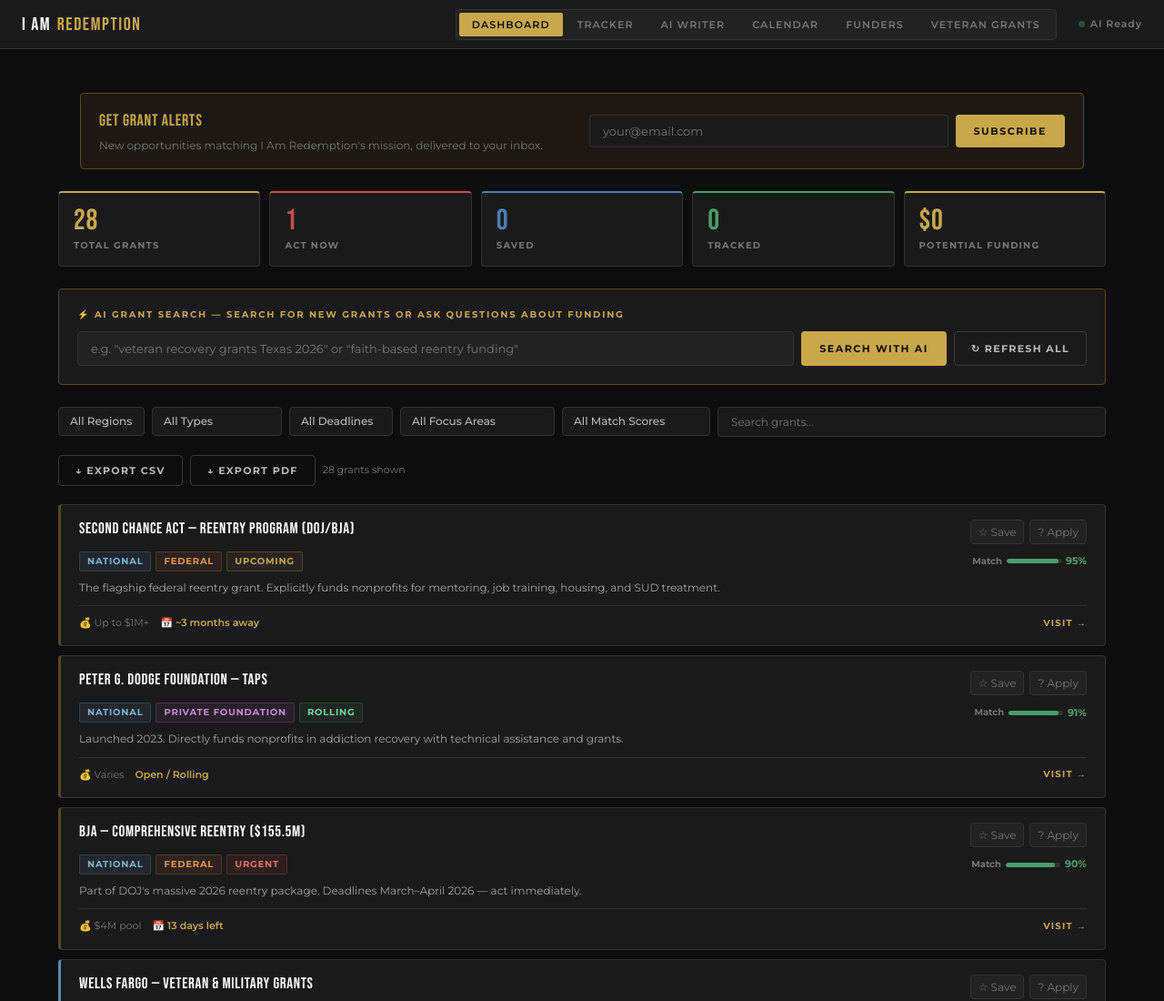
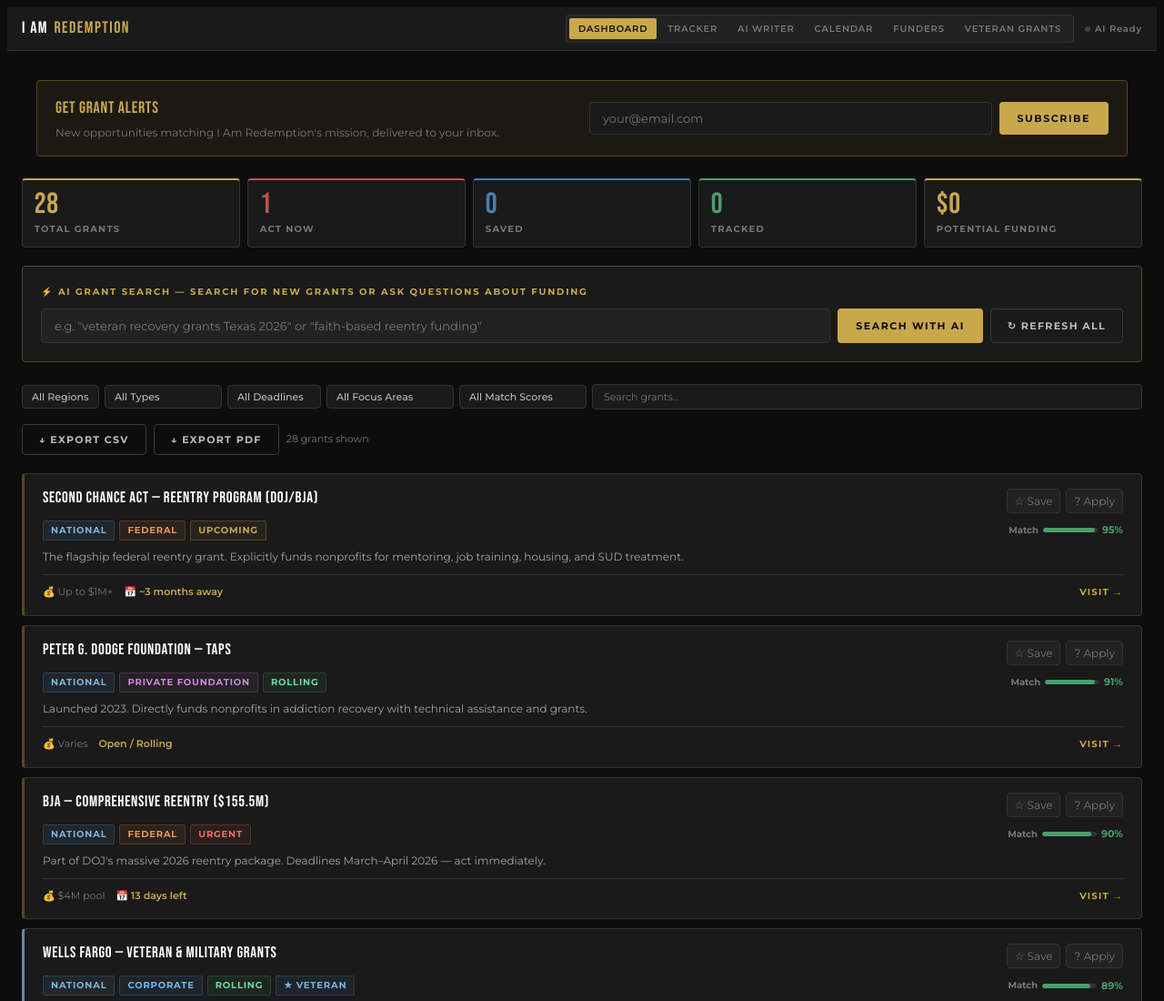
Before and after one commit to lauratrevino/Grants, a website: page index.html in a window 1280 px wide. Shown: the top 1100 px of the page at 91% size. Drawn offline with Linux system fonts and the light colour scheme.

Commit message:
Refactor CSS styles for navigation and layout

```diff
--- a/index.html
+++ b/index.html
@@ -18,7 +18,8 @@
   --font-b:'Montserrat','Helvetica Neue',sans-serif;
   --r:4px;
 }
-*,*::before,*::after{box-sizing:border-box;margin:0;padding:0}
+html,body{overflow-x:hidden;max-width:100vw}
+*{min-width:0}
 html{scroll-behavior:smooth}
 body{font-family:var(--font-b);background:var(--black);color:var(--light);font-size:14px;line-height:1.6;min-height:100vh;overflow-x:hidden}
 button,input,select,textarea{font-family:var(--font-b)}
@@ -27,19 +28,19 @@ button,input,select,textarea{font-family:var(--font-b)}
 ::-webkit-scrollbar-thumb{background:var(--mid);border-radius:3px}
 
 /* ── NAV ── */
-.nav{position:sticky;top:0;z-index:200;background:var(--charcoal);border-bottom:1px solid var(--mid);padding:.6rem 1.5rem;display:flex;align-items:center;gap:1.5rem;flex-wrap:wrap}
-.nav-brand{font-family:var(--font-d);font-size:20px;letter-spacing:.08em;color:var(--white);margin-right:auto;display:flex;align-items:center;gap:.4rem}
+.nav{position:sticky;top:0;z-index:200;background:var(--charcoal);border-bottom:1px solid var(--mid);padding:.5rem 1rem;display:flex;align-items:center;gap:.75rem;flex-wrap:wrap}
+.nav-brand{font-family:var(--font-d);font-size:18px;letter-spacing:.08em;color:var(--white);margin-right:auto;display:flex;align-items:center;gap:.4rem;white-space:nowrap}
 .nav-brand span{color:var(--gold)}
 .nav-tabs{display:flex;gap:2px;background:var(--graphite);border:1px solid var(--mid);border-radius:var(--r);padding:3px;flex-wrap:wrap}
-.tab-btn{font-size:11px;font-weight:600;letter-spacing:.1em;text-transform:uppercase;padding:6px 14px;border:none;border-radius:2px;cursor:pointer;background:transparent;color:var(--muted);transition:all .15s;white-space:nowrap}
+.tab-btn{font-size:10px;font-weight:600;letter-spacing:.08em;text-transform:uppercase;padding:5px 10px;border:none;border-radius:2px;cursor:pointer;background:transparent;color:var(--muted);transition:all .15s;white-space:nowrap}
 .tab-btn.active{background:var(--gold);color:var(--black)}
 .tab-btn:hover:not(.active){color:var(--white)}
-.ai-status{font-size:11px;font-weight:600;letter-spacing:.08em;display:flex;align-items:center;gap:6px;color:var(--muted)}
-.ai-dot{width:7px;height:7px;border-radius:50%;background:var(--green);animation:pulse 2s infinite}
+.ai-status{font-size:10px;font-weight:600;letter-spacing:.08em;display:flex;align-items:center;gap:5px;color:var(--muted);white-space:nowrap}
+.ai-dot{width:6px;height:6px;border-radius:50%;background:var(--green);animation:pulse 2s infinite}
 @keyframes pulse{0%,100%{opacity:1}50%{opacity:.4}}
 
 /* ── LAYOUT ── */
-.page{display:none;max-width:1200px;margin:0 auto;padding:1.5rem}
+.page{display:none;max-width:100%;margin:0 auto;padding:1rem}
 .page.active{display:block}
 
 /* ── SECTION HEADERS ── */
@@ -49,8 +50,8 @@ button,input,select,textarea{font-family:var(--font-b)}
 .section-sub{font-size:13px;font-weight:300;color:var(--muted);margin-top:.4rem}
 
 /* ── STAT ROW ── */
-.stat-row{display:grid;grid-template-columns:repeat(auto-fit,minmax(130px,1fr));gap:10px;margin-bottom:1.5rem}
-.stat-card{background:var(--charcoal);border:1px solid var(--mid);border-top:2px solid var(--gold);border-radius:var(--r);padding:.9rem 1rem}
+.stat-row{display:grid;grid-template-columns:repeat(auto-fit,minmax(100px,1fr));gap:8px;margin-bottom:1.25rem}
+.stat-card{background:var(--charcoal);border:1px solid var(--mid);border-top:2px solid var(--gold);border-radius:var(--r);padding:.7rem .8rem}
 .stat-card.green{border-top-color:var(--green)}
 .stat-card.blue{border-top-color:var(--blue)}
 .stat-card.red{border-top-color:var(--red)}
@@ -74,10 +75,10 @@ button,input,select,textarea{font-family:var(--font-b)}
 .btn-outline:hover{border-color:var(--gold);color:var(--gold)}
 
 /* ── FILTERS ── */
-.filter-row{display:flex;gap:8px;flex-wrap:wrap;margin-bottom:1.25rem;align-items:center}
-.filter-select{background:var(--charcoal);border:1px solid var(--mid);border-radius:var(--r);padding:8px 12px;color:var(--light);font-size:12px;font-weight:500;outline:none;cursor:pointer;appearance:none;-webkit-appearance:none}
+.filter-row{display:flex;gap:6px;flex-wrap:wrap;margin-bottom:1rem;align-items:center}
+.filter-select{background:var(--charcoal);border:1px solid var(--mid);border-radius:var(--r);padding:6px 10px;color:var(--light);font-size:11px;font-weight:500;outline:none;cursor:pointer;appearance:none;-webkit-appearance:none;max-width:140px}
 .filter-select:focus{border-color:var(--gold)}
-.search-box{background:var(--charcoal);border:1px solid var(--mid);border-radius:var(--r);padding:8px 14px;color:var(--white);font-size:12px;outline:none;flex:1;min-width:180px}
+.search-box{background:var(--charcoal);border:1px solid var(--mid);border-radius:var(--r);padding:6px 12px;color:var(--white);font-size:11px;outline:none;flex:1;min-width:140px}
 .search-box:focus{border-color:var(--gold)}
 .search-box::placeholder{color:var(--muted)}
 
@@ -277,7 +278,7 @@ button,input,select,textarea{font-family:var(--font-b)}
 <div class="page active" id="page-dashboard">
 
   <!-- Email alert strip -->
-  <div style="max-width:1200px;margin:1.5rem auto 0;padding:0 1.5rem">
+  <div style="max-width:100%;margin:1rem auto 0;padding:0 1rem">
     <div class="email-strip">
       <div class="email-strip-text">
         <div class="email-strip-title">Get Grant Alerts</div>
```
